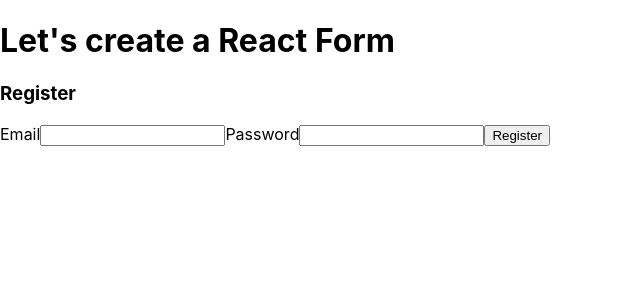
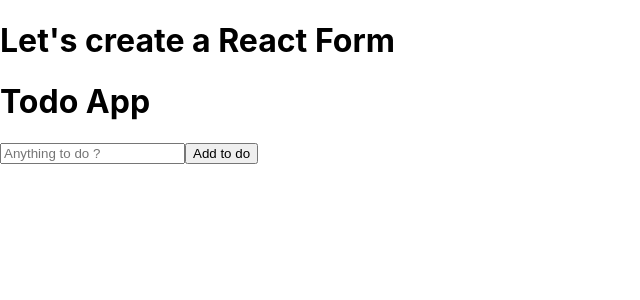
Before and after one commit to dhetacm/react-form-learn, a React (Create React App) app: page / in a window 1280 px wide. Shown: the top 300 px of the page, without its empty margins (0-640 px from the left). Built offline with nearby package versions, Linux system fonts and the light colour scheme.

Commit message:
Design TodoApp template

```diff
--- a/src/App.js
+++ b/src/App.js
@@ -1,12 +1,13 @@
 import React, { Component } from "react";
 import Register from "./Register";
+import TodoApp from "./TodoApp";
 
 class App extends Component {
   render() {
     return (
       <div>
         <h1>Let's create a React Form</h1>
-        <Register />
+        <TodoApp />
       </div>
     );
   }
--- /dev/null
+++ b/src/TodoApp/index.js
@@ -0,0 +1,21 @@
+import React, { Component } from "react";
+
+class TodoApp extends Component {
+  constructor() {
+    super();
+  }
+
+  render() {
+    return (
+      <div>
+        <h1>Todo App</h1>
+        <form>
+          <input type="text" placeholder="Anything to do ?" />
+          <input type="submit" value="Add to do" />
+        </form>
+      </div>
+    );
+  }
+}
+
+export default TodoApp;
```
